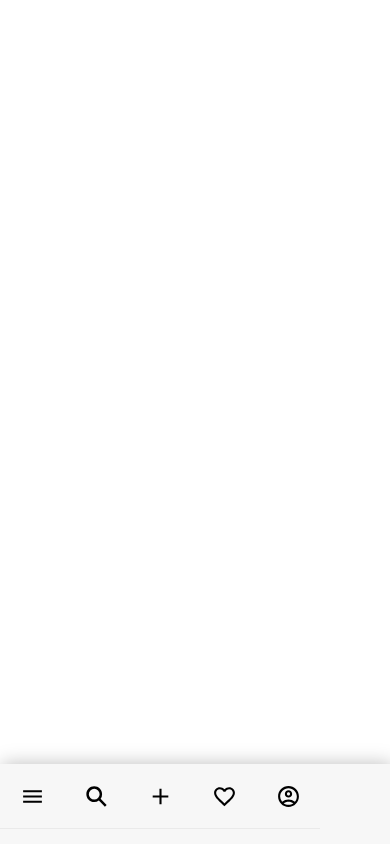
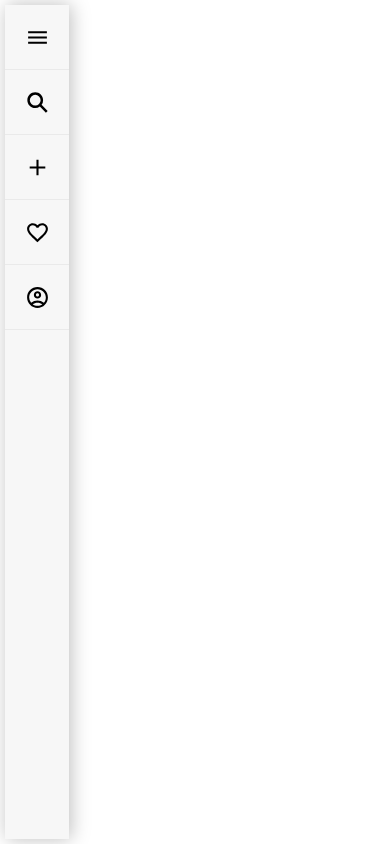
Before and after one commit to MiloszDubiel/my_it_work, a React (Create React App) app: page / in a window 390 px wide. Built offline with nearby package versions, Linux system fonts and the light colour scheme.

Commit message:
Ukończony wygląd NavBar

```diff
--- a/public/index.html
+++ b/public/index.html
@@ -26,10 +26,13 @@
     -->
     <title>MyITWork</title>
     <style>
-      html, body{
+      html,
+      body {
         all: unset;
         height: 100%;
         width: 100%;
+        font-family: Andale Mono, monospace;
+        text-shadow: 1px 1px 1px rgba(0, 0, 0, 0.24);
       }
     </style>
 
--- a/src/Components/NavBar/NavBar.js
+++ b/src/Components/NavBar/NavBar.js
@@ -4,34 +4,80 @@ import { IoSearchSharp } from "react-icons/io5";
 import { IoMdAdd } from "react-icons/io";
 import { MdOutlineAccountCircle } from "react-icons/md";
 import { MdFavoriteBorder } from "react-icons/md";
+
+const toggleShow = (el) => {
+  [...document.querySelectorAll(".menu-bar li")]
+    .at(el)
+    .classList.toggle("hidden");
+};
+
 const Navbar = () => {
-
   return (
     <nav>
       <ul class="menu">
-        <li title="home">
+        <li
+          title="home"
+          onMouseOver={() => {
+            toggleShow(0);
+          }}
+          onMouseOut={() => {
+            toggleShow(0);
+          }}
+        >
           <a href="#" class="menu-button">
             <IoMenuSharp className="icon black" />
           </a>
         </li>
 
-        <li title="search">
+        <li
+          title="search"
+          onMouseOver={() => {
+            toggleShow(1);
+          }}
+          onMouseOut={() => {
+            toggleShow(1);
+          }}
+        >
           <a href="#">
             <IoSearchSharp className="icon black" />
           </a>
         </li>
-        <li title="add">
+        <li
+          title="add"
+          onMouseOver={() => {
+            toggleShow(2);
+          }}
+          onMouseOut={() => {
+            toggleShow(2);
+          }}
+        >
           <a href="#">
             {" "}
             <IoMdAdd className="icon black" />
           </a>
         </li>
-        <li title="favorite">
+        <li
+          title="favorite"
+          onMouseOver={() => {
+            toggleShow(3);
+          }}
+          onMouseOut={() => {
+            toggleShow(3);
+          }}
+        >
           <a href="#">
             <MdFavoriteBorder className="icon black" />
           </a>
         </li>
-        <li title="account">
+        <li
+          title="account"
+          onMouseOver={() => {
+            toggleShow(4);
+          }}
+          onMouseOut={() => {
+            toggleShow(4);
+          }}
+        >
           <a href="#">
             <MdOutlineAccountCircle className="icon black" />
           </a>
@@ -39,11 +85,11 @@ const Navbar = () => {
       </ul>
 
       <ul class="menu-bar">
-        <li>Menu</li>
-        <li>Szukaj</li>
-        <li>Dodaj</li>
-        <li>Ulubione</li>
-        <li>Konto</li>
+        <li className="hidden">Strona główna</li>
+        <li className="hidden">Szukaj</li>
+        <li className="hidden">Dodaj</li>
+        <li className="hidden">Ulubione</li>
+        <li className="hidden">Konto</li>
       </ul>
     </nav>
   );
--- a/src/Components/NavBar/navbar-style.css
+++ b/src/Components/NavBar/navbar-style.css
@@ -1,16 +1,28 @@
-@import url("//cdnjs.cloudflare.com/ajax/libs/font-awesome/4.0.3/css/font-awesome.min.css");
-.menu,
 .menu-bar {
   position: fixed;
-  bottom: 0;
-  left: 0;
-  height: 100%;
+  left: 5px;
+  top: 5px;
+  height: 325px;
+  list-style-type: none;
+  margin: 0;
+  padding: 0;
+  z-index: 11;
+  overflow: hidden;
+  width: 500px;
+  height: calc(100% - 10px);
+}
+.menu {
+  position: fixed;
+  left: 5px;
+  top: 5px;
+  height: 325px;
   list-style-type: none;
   margin: 0;
   padding: 0;
   background: #f7f7f7;
   z-index: 10;
   overflow: hidden;
+  height: calc(100% - 10px);
   box-shadow: 2px 0 18px rgba(0, 0, 0, 0.26);
 }
 .menu li a {
@@ -21,13 +33,22 @@
   width: 4em;
   line-height: 5em;
   text-align: center;
-  color: #72739f;
   position: relative;
   border-bottom: 1px solid rgba(0, 0, 0, 0.05);
-  transition: background 0.1s ease-in-out;
+  transition: 0.2s;
 }
+.menu li a:hover {
+  background-color: orange;
+}
+.menu li a:hover > * {
+  fill: white;
+}
+.hidden {
+  opacity: 0;
+}
+
 .black {
-  fill: #000 !important;
+  fill: #000;
 }
 .icon {
   font-size: 25px;
@@ -35,62 +56,23 @@
 
 .menu-bar {
   overflow: hidden;
-  left: 5em;
+  left: 4em;
   z-index: 5;
-  width: 0;
-  height: 0;
 }
-.menu-bar li a {
+.menu-bar li {
   display: flex;
   justify-content: center;
   align-items: center;
   height: 4em;
-  width: 4em;
+  width: 200px;
   line-height: 5em;
   text-align: center;
-  color: #72739f;
   position: relative;
+  background-color: orange;
+  color: white;
   border-bottom: 1px solid rgba(0, 0, 0, 0.05);
+  border-top-right-radius: 2px;
+  border-bottom-right-radius: 2px;
+  box-shadow: 2px 2px 10px rgba(0, 0, 0, 0.26);
+  transition: 0.2s;
 }
-
-
-
-@media all and (max-width: 500px) {
-  .container {
-    margin-top: 100px;
-  }
-  .menu {
-    height: 5em;
-    width: 100%;
-  }
-  .menu li {
-    display: inline-block;
-  }
-  .menu-bar li a {
-    width: 100%;
-  }
-  .menu-bar {
-    width: 100%;
-    left: 0;
-    bottom: 0;
-    height: 0;
-  }
-  .open {
-    width: 100%;
-    height: auto;
-  }
-  .para {
-    padding-left: 5px;
-  }
-}
-@media screen and (max-height: 34em) {
-  .menu li,
-  .menu-bar {
-    font-size: 70%;
-  }
-}
-@media screen and (max-height: 34em) and (max-width: 500px) {
-  .menu {
-    height: 3.5em;
-  }
-}
```
